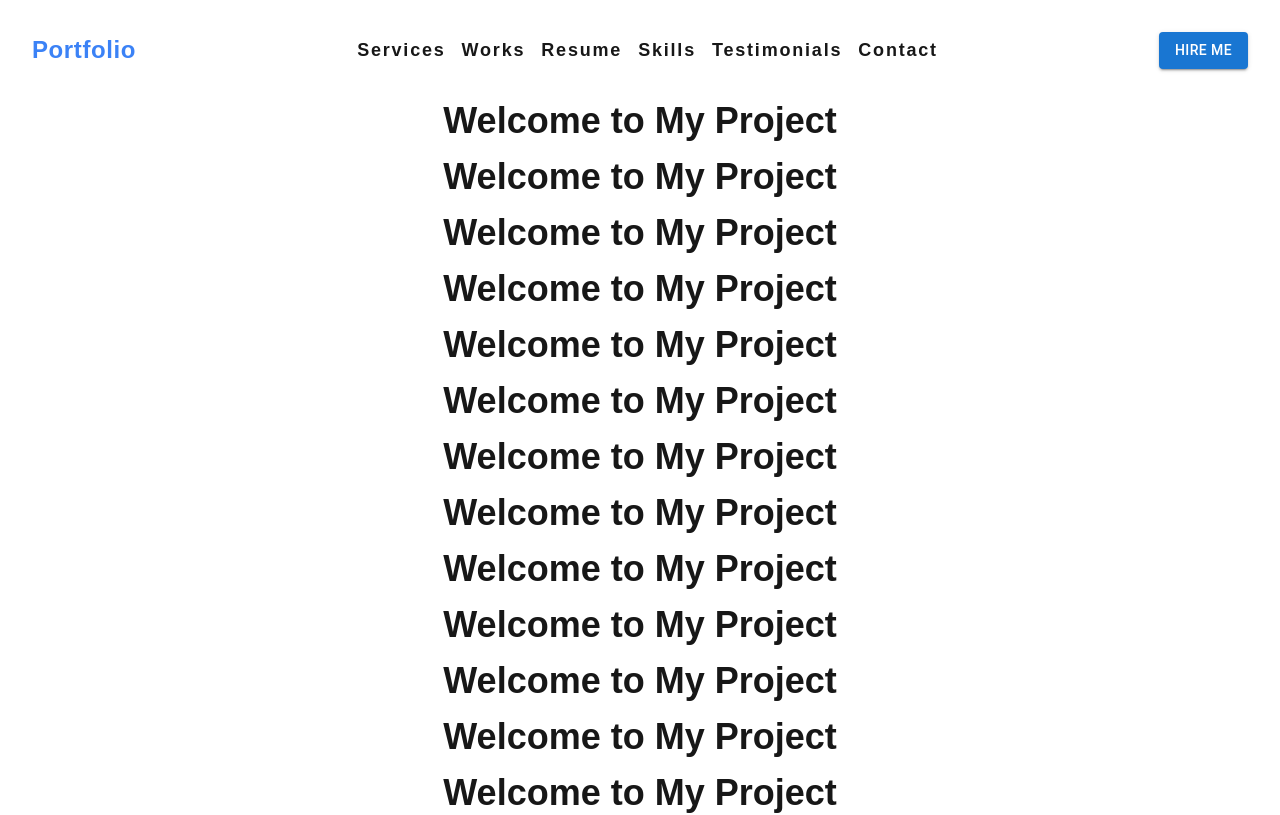
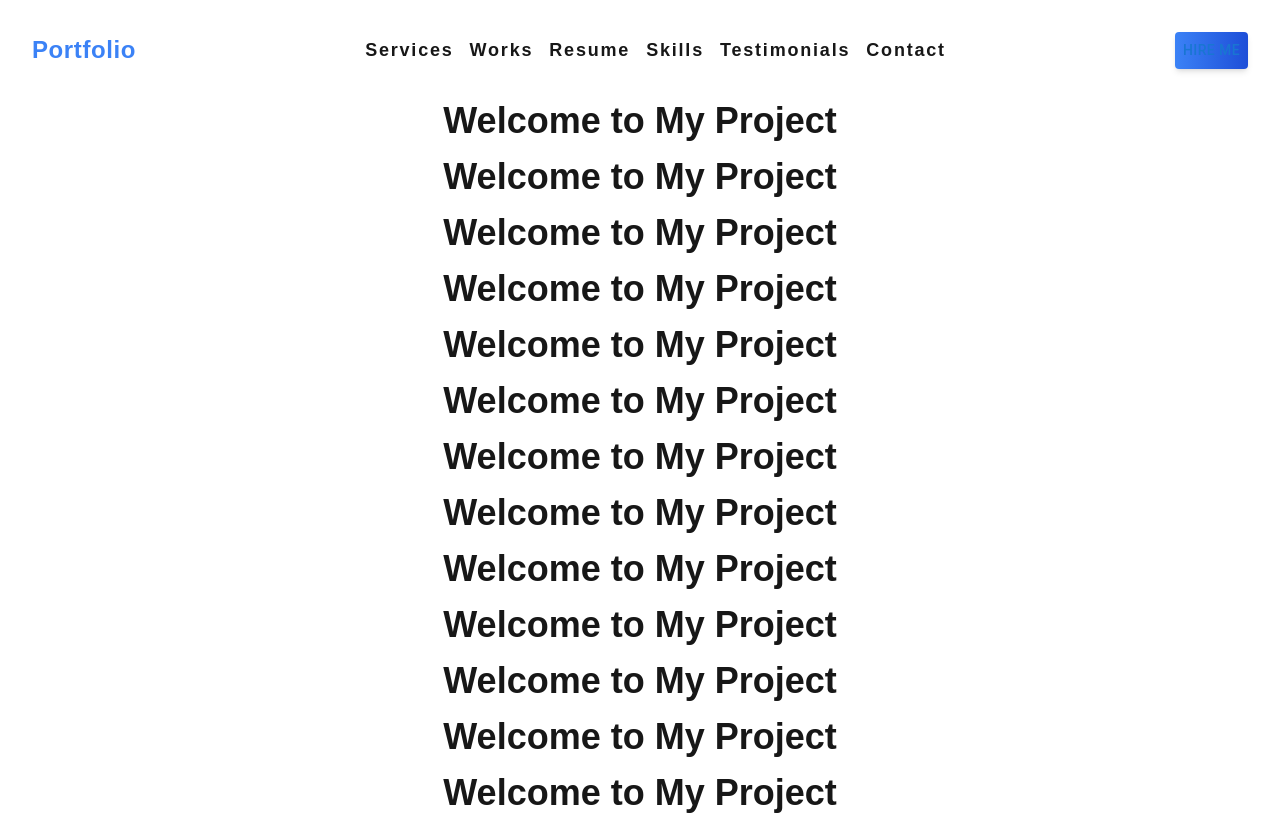
Before and after one commit to TahmidMuntaser/Personal_Portfolio_Web, a Next.js app in the folder myproject/: page /sample in a window 1280 px wide. Shown: the top 815 px of the page. Built offline with nearby package versions, Linux system fonts and the light colour scheme.

Commit message:
Button design changed

```diff
--- a/myproject/src/app/sample/components/ui/Button.jsx
+++ b/myproject/src/app/sample/components/ui/Button.jsx
@@ -2,7 +2,14 @@ import React from 'react';
 import Button from '@mui/material/Button';
 
 const CustomButton = ({ children, ...props }) => {
-  return <Button {...props}>{children}</Button>;
+  return (
+    <Button
+      {...props}
+      className="bg-gradient-to-r from-blue-500 to-blue-700 hover:from-blue-700 hover:to-blue-500 text-white rounded-full px-6 py-3 text-lg font-bold shadow-md transition-transform duration-200 ease-in-out hover:scale-105"
+    >
+      {children}
+    </Button>
+  );
 };
 
 export default CustomButton;
--- a/myproject/src/app/sample/components/ui/Navbar.jsx
+++ b/myproject/src/app/sample/components/ui/Navbar.jsx
@@ -1,7 +1,8 @@
 "use client";
 
 import React, { useEffect, useState } from 'react';
-import Button from '@mui/material/Button';
+// import Button from '@mui/material/Button';
+import CustomButton from './Button';
 
 const Navbar = () => {
   const [scrolled, setScrolled] = useState(false);
@@ -22,7 +23,7 @@ const Navbar = () => {
     <nav
       className={`flex items-center justify-between transition-all duration-300 p-8 ${
         scrolled
-          ? 'fixed top-0 left-0 right-0 p-6 bg-gray-800 shadow-md animate-jump'
+          ? 'fixed top-0 left-0 right-0 p-6 bg-gray-800 shadow-md transform'
           : 'relative p-6 bg-transparent'
       }`}
     >
@@ -57,9 +58,9 @@ const Navbar = () => {
           <span className="absolute left-0 bottom-0 w-full h-0.5 bg-current transform scale-x-0 group-hover:scale-x-100 transition-transform duration-300 origin-bottom-right group-hover:origin-bottom-left"></span>
         </a>
       </div>
-      <Button variant="contained" color="primary">
+      <CustomButton>
         Hire Me
-      </Button>
+      </CustomButton>
     </nav>
   );
 };
```
